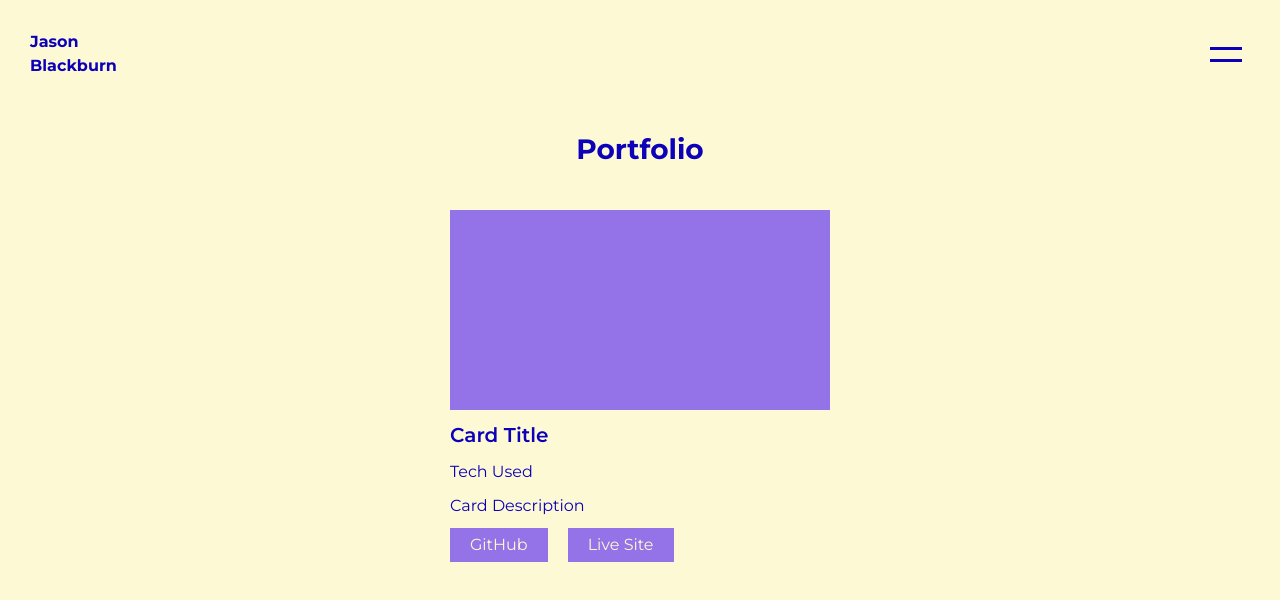
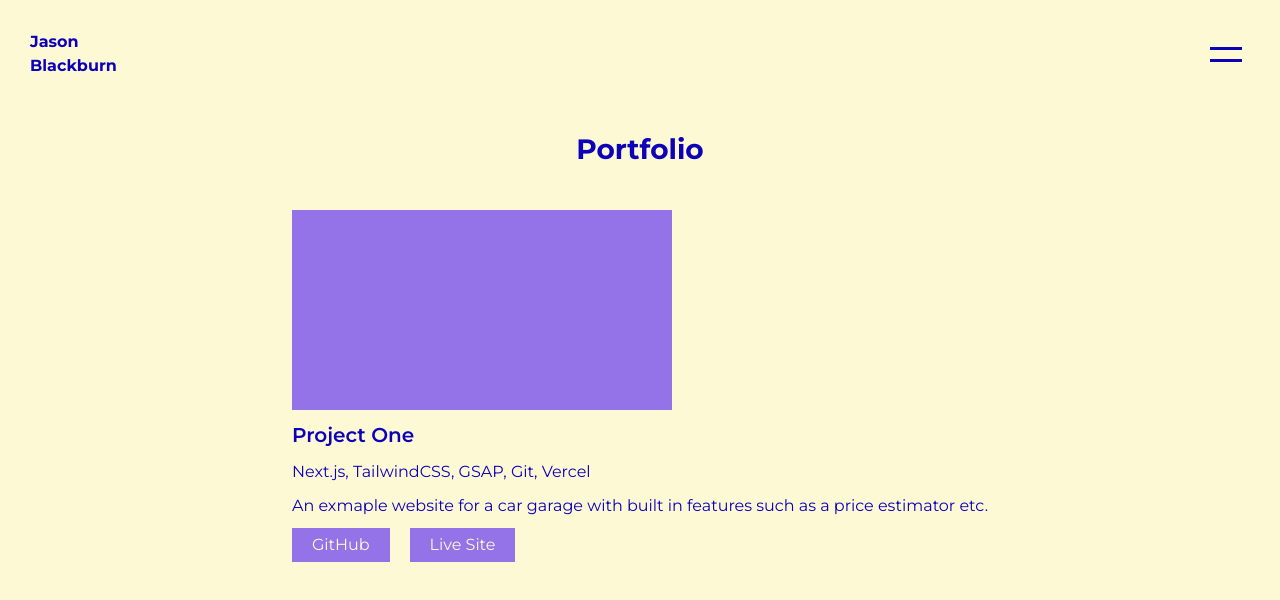
Before and after one commit to JBlackburn94/portjb, a Next.js app: page /portfolio in a window 1280 px wide. Shown: the top 600 px of the page. Built offline with nearby package versions, Linux system fonts and the light colour scheme.

Commit message:
adds the card component for reusability throughout the project

```diff
--- /dev/null
+++ b/src/app/components/Card.tsx
@@ -0,0 +1,17 @@
+import Button from "./Button";
+import { CardProps } from "../types";
+
+export default function Card({ title, tech, description }: CardProps) {
+  return (
+    <div className="flex flex-col items-start justify-center gap-[10px]">
+      <div className="bg-accent min-w-[380px] min-h-[200px]"></div>
+      <h3 className="font-semibold text-[20px]">{title}</h3>
+      <p>{tech}</p>
+      <p>{description}</p>
+      <span className="flex gap-[20px]">
+        <Button text="GitHub" href="/" />
+        <Button text="Live Site" href="/" />
+      </span>
+    </div>
+  );
+}
--- a/src/app/portfolio/page.tsx
+++ b/src/app/portfolio/page.tsx
@@ -1,18 +1,15 @@
-import Button from "../components/Button";
+import Card from "../components/Card";
 
 export default function page() {
   return (
-    <main className="bg-background h-[100dvh] overflow-x-hidden text-main pt-[128px] flex flex-col items-center justify-start gap-[40px]">
+    <main className="bg-background h-[100dvh] overflow-x-hidden text-main pt-[128px] flex flex-col items-center justify-start gap-[40px] px-[25px]">
       <h2 className="font-bold text-[28px]">Portfolio</h2>
-      <section className="flex flex-col gap-[10px]">
-        <div className="bg-accent min-w-[380px] min-h-[200px]"></div>
-        <h3 className="font-semibold text-[20px]">Card Title</h3>
-        <p>Tech Used</p>
-        <p>Card Description</p>
-        <span className="flex gap-[20px]">
-          <Button text="GitHub" href="/" />
-          <Button text="Live Site" href="/" />
-        </span>
+      <section className="flex flex-col gap-[40px]">
+        <Card
+          title="Project One"
+          tech="Next.js, TailwindCSS, GSAP, Git, Vercel"
+          description="An exmaple website for a car garage with built in features such as a price estimator etc."
+        />
       </section>
     </main>
   );
--- a/src/app/types/index.ts
+++ b/src/app/types/index.ts
@@ -2,3 +2,9 @@ export interface ButtonProps {
     text: string;
     href: string;
 }
+
+export interface CardProps {
+    title: string;
+    tech: string;
+    description: string;
+}
```
